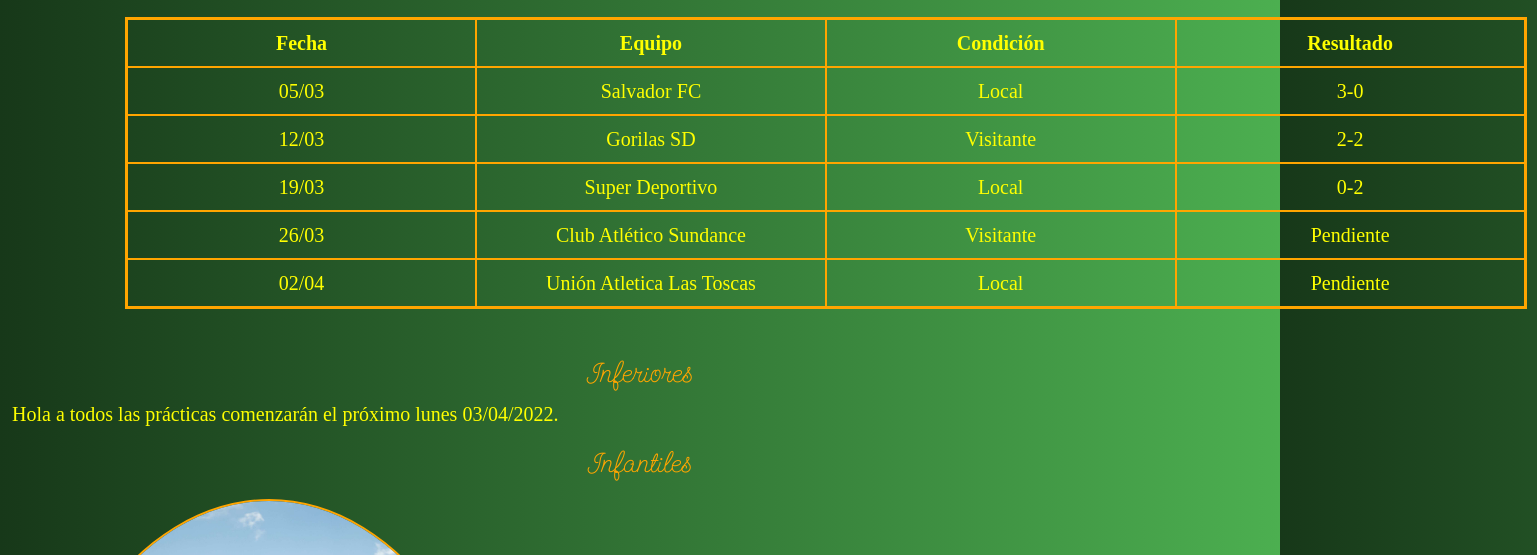
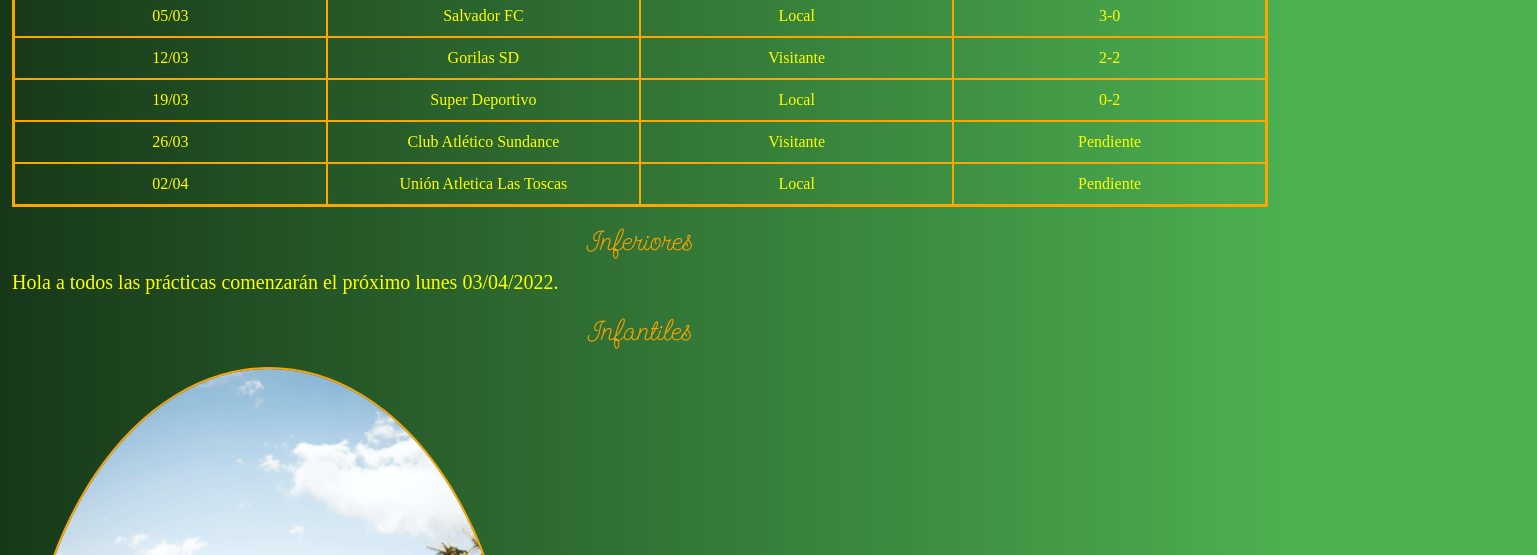
Before and after one commit to ArielTom81/ClubTomolioni, a website: page paginas/futbol.html in a window 1280 px wide. Shown: the part 687-1242 px from the top of the page, 1537 px wide, since content can reach past the window. Drawn offline with Linux system fonts and the light colour scheme.

Commit message:
version 11

```diff
--- a/CSS/principal.css
+++ b/CSS/principal.css
@@ -320,7 +320,7 @@ th, td {
         "tituloP3";
     }
 
-    .deporteHorarios div{
+    .table{
         display: none;
     }
 
--- a/paginas/futbol.html
+++ b/paginas/futbol.html
@@ -37,13 +37,12 @@
                         <img class="deporteImg7" src="../imagenes/futbol2.jpg" alt="estadio vista superior" title="Estadio">
                     </div>
                 </section>
-                <section class="principalDeporte">
-                    <h2>Primera División</h2>
-                    <div class="deporteHorarios">
+                <section>
+                    <div >
                         <article>
                             <h3>Fixture</h3>
-                            <div>
-                                <table class="table table-responsive">
+                            <div class="table-responsive">
+                                <table class="table" >
                                     <tr>
                                         <th >Fecha</th>
                                         <th scope="col">Equipo</th>
```
